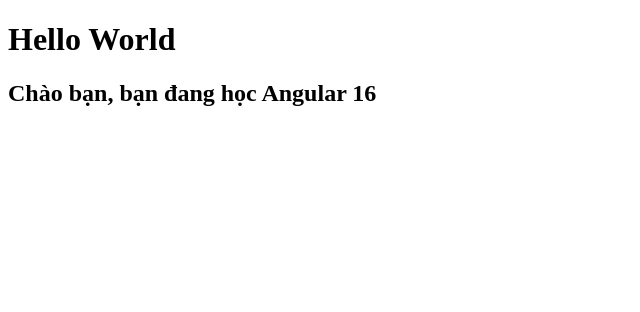
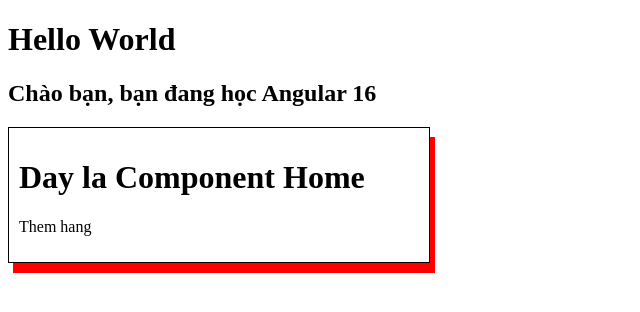
Before and after one commit to BaoDuy313/Angular16, an Angular app: page / in a window 1280 px wide. Shown: the top 312 px of the page, without its empty margins (0-640 px from the left). Built offline with nearby package versions, Linux system fonts and the light colour scheme.

Commit message:
Component

```diff
--- a/src/app/app.component.html
+++ b/src/app/app.component.html
@@ -1,2 +1,4 @@
 <h1>Hello World</h1>
 <h2>Chào bạn, bạn đang học Angular 16</h2>
+
+<app-home></app-home>
--- a/src/app/app.module.ts
+++ b/src/app/app.module.ts
@@ -3,10 +3,12 @@
 
 import { AppRoutingModule } from './app-routing.module';
 import { AppComponent } from './app.component';
+import { HomeComponent } from './home/home.component';
 
 @NgModule({
   declarations: [
-    AppComponent
+    AppComponent,
+    HomeComponent
   ],
   imports: [
     BrowserModule,
--- /dev/null
+++ b/src/app/home/home.component.html
@@ -0,0 +1,4 @@
+<div class="test">
+    <h1>Day la Component Home</h1>
+    <p>Them hang</p>
+</div>
--- /dev/null
+++ b/src/app/home/home.component.scss
@@ -0,0 +1,6 @@
+.test{
+    border: 1px solid;
+    padding: 10px;
+    box-shadow: 5px 10px red;
+    width: 400px;
+}
```
Also changed, not shown: src/app/home/home.component.ts (added, +10 -0 lines), 1 other file (tests, documents, lock files or other folders).
